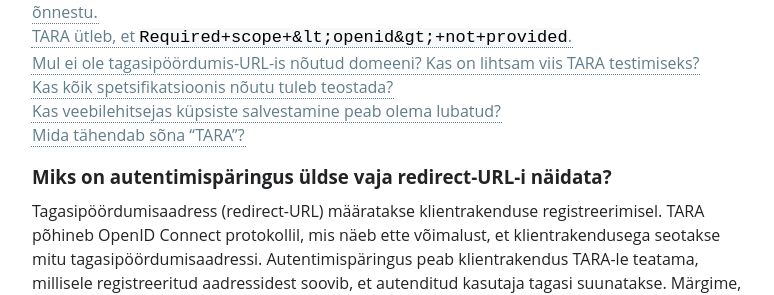
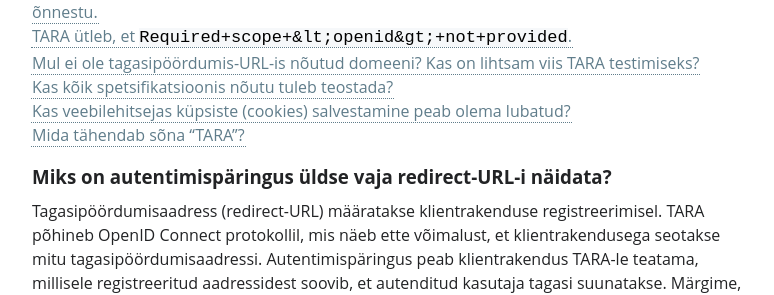
Before and after one commit to e-gov/TARA-Doku, a Jekyll site: the page built from FAQ.md, in a window 1280 px wide and 900 px high. Shown: the part 386-681 px from the top of the window, without its empty margins (0-774 px from the left). Built offline with Jekyll 4.4.1, drawn with Linux system fonts in a browser that asks for light colours; our own code applies the rules of GitHub Pages for plain Markdown files; some of the changed text lies outside the part shown.

Commit message:
Update FAQ.md

```diff
--- a/FAQ.md
+++ b/FAQ.md
@@ -66,7 +66,7 @@ Testkeskkonnas võib tagasipöördumis-URL-ks valida ka `localhost`-i sisaldava
 
 Jah, tegu on turvaprotokolliga, millest mittevajalik on juba eemaldatud. Kõik nõuded tuleb täita, sh testimisse puutuv. Mittekohustuslikud asjad, nt `nonce` kasutamine on, on selgelt markeeritud.
 
-## Kas veebilehitsejas küpsiste salvestamine peab olema lubatud?
+## Kas veebilehitsejas küpsiste (cookies) salvestamine peab olema lubatud?
 
 Jah, TARA kasutamiseks peab olema küpsiste salvestamine lubatud. Vastasel juhul võib tekkida veateade "Teie sessiooni ei leitud! Sessioon aegus või on küpsiste kasutamine Teie brauseris piiratud".
 
```
